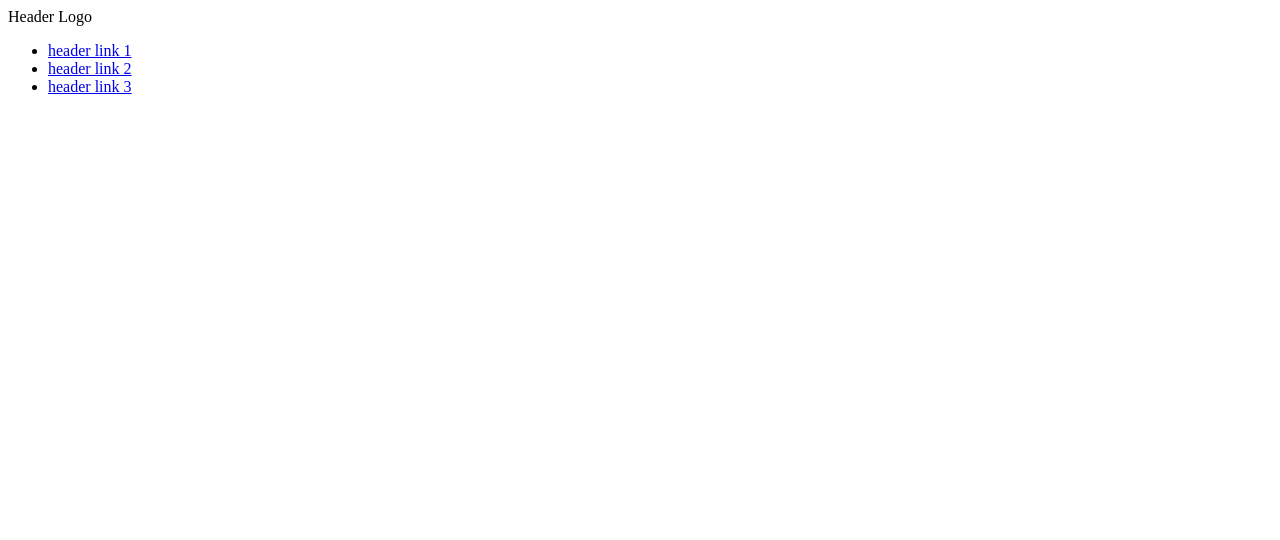
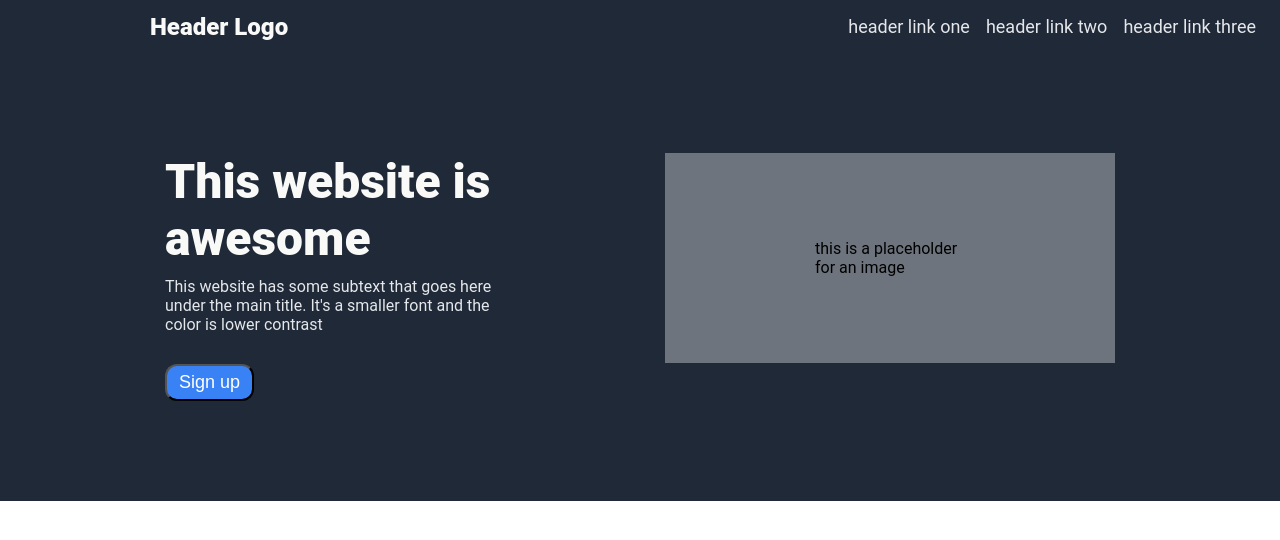
Before and after one commit to MetalikZX/odin-landing, a plain HTML site: page index.html in a window 1280 px wide. Drawn offline with Linux system fonts and the light colour scheme.

Commit message:
Added header and hero sections

```diff
--- a/index.html
+++ b/index.html
@@ -3,16 +3,27 @@
 <head>
     <meta charset="UTF-8">
     <meta name="viewport" content="width=device-width, initial-scale=1.0">
+    <link rel="stylesheet" href="style.css">
     <title>Document</title>
 </head>
 <body>
     <div class="header">
     <div class="logo">Header Logo</div>
     <ul class="links">
-    <li><a href="#">header link 1</a></li>
-    <li><a href="#">header link 2</a></li>
-    <li><a href="#">header link 3</a></li>
+    <li><a href="#">header link one</a></li>
+    <li><a href="#">header link two</a></li>
+    <li><a href="#">header link three</a></li>
     </ul>
+    </div>
+    <div class="hero">
+        <div class="hero-content">
+        <h1 class="herotitle">This website is awesome</h1>
+        <p class="herodesc">This website has some subtext that goes here under the main title. It's a smaller font and the color is lower contrast</p>
+        <button>Sign up</button>
+    </div>
+    <div class="img-placeholder">
+    this is a placeholder for an image
+    </div>
     </div>
 </body>
 </html>
--- /dev/null
+++ b/style.css
@@ -0,0 +1,86 @@
+  body {
+    font-family: Roboto;
+    margin: 0;
+    padding: 0;
+  }
+
+.header {
+    display:flex;
+    justify-content: space-between;
+    margin: 0 auto;
+    padding-top: 0;
+    align-items: center;
+}
+
+ul {
+    display: flex;
+    gap: 16px;
+    padding-right: 24px;
+    list-style: none;
+}
+
+.header, .hero {
+  background-color: #1f2937;
+}
+
+.logo {
+  font-size: 24px;
+  color: #f9faf8;
+  margin: 0;
+  font-weight: 800;
+  padding-left: 150px;
+}
+
+a {
+  color: #e5e7eb;
+  font-size: 18px;
+  text-decoration: none;
+}
+
+button {
+  background-color: #3882F6;
+  border-radius: 12px;
+  color: white;
+  font-size: 18px;
+  padding: 6px 12px;
+  margin-top: 30px;
+}
+
+.herodesc {
+  color: #e5e7eb;
+  max-width: 350px;
+}
+
+.herotitle {
+  font-size: 48px;
+  font-weight: 900;
+  color: #f9faf8;
+  margin: 0 0 10px 0;
+  max-width: 350px;
+}
+
+.herotitle .herodesc {
+  text-align: start;
+  padding-right: 150px;
+}
+
+.hero p {
+  margin: 0;
+}
+
+.hero {
+padding: 100px 150px;
+display: flex;
+flex-direction: row;
+justify-content: center;
+gap: 150px;
+}
+
+.img-placeholder {
+  flex: 0 0 150px;
+  height: 70px;
+  display: flex;
+  align-items: center;
+  background-color: #6d747d;
+  padding: 70px 150px;
+}
```
